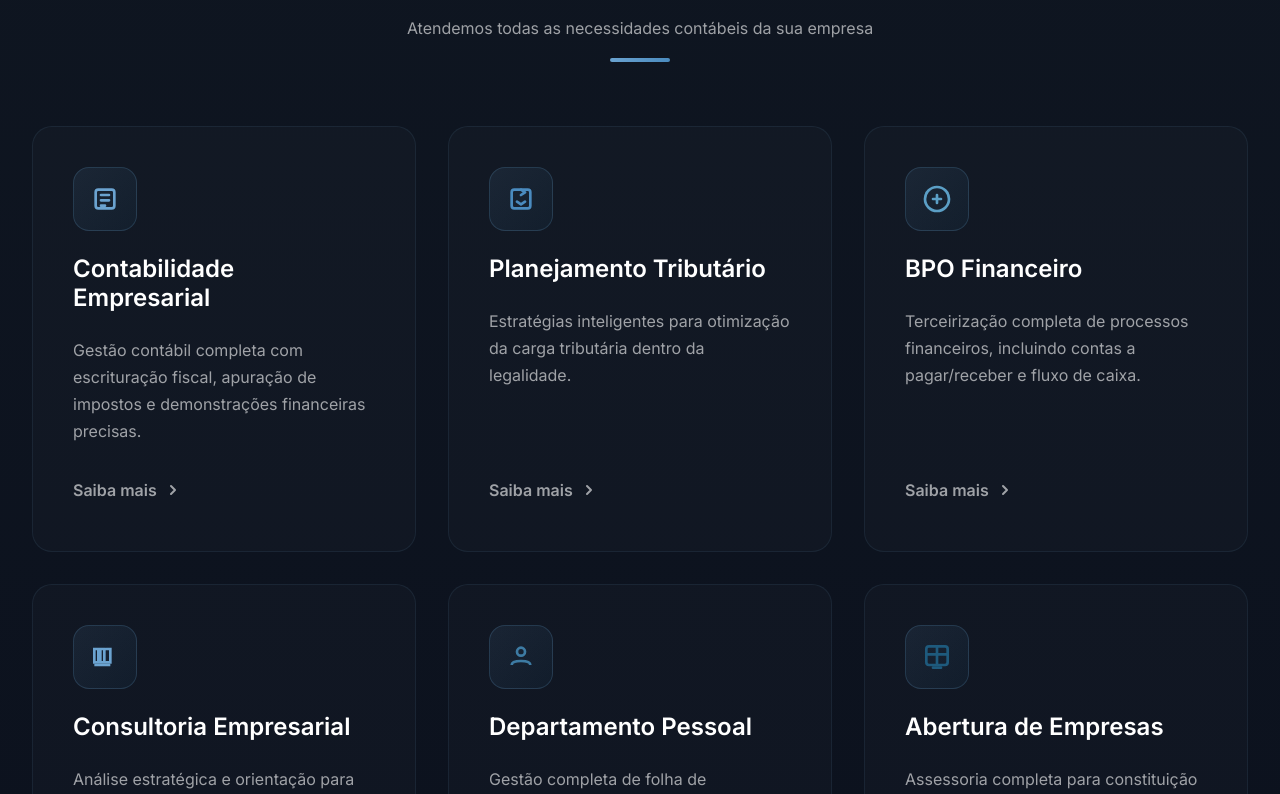
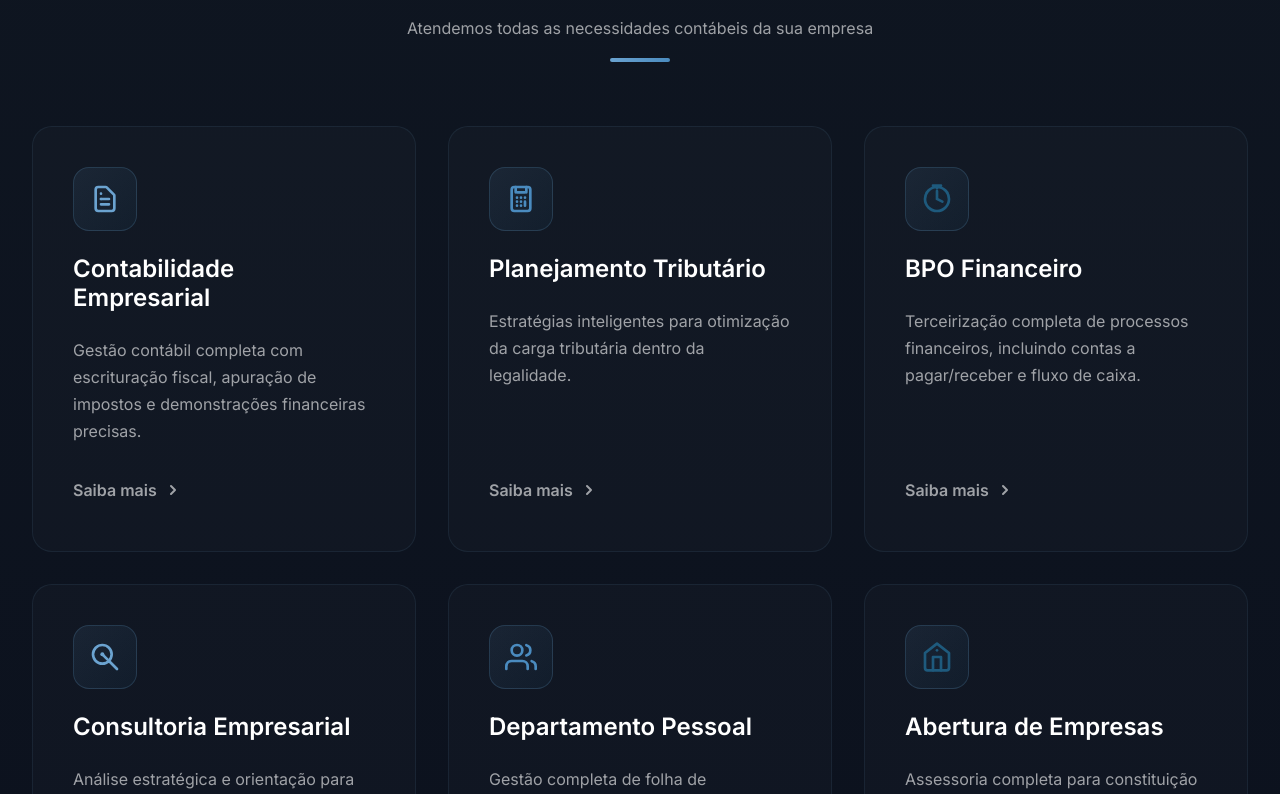
Before and after one commit to pedrojesusdev/Lumen-Contabilidade, a Next.js app: page / in a window 1280 px wide. Shown: the part 2666-3460 px from the top of the page. Built offline with nearby package versions, Linux system fonts and the light colour scheme.

Commit message:
Atualizando dados, tentativa de adicionar envio de email através do router e favicon

```diff
--- /dev/null
+++ b/app/api/send-email/route.ts
@@ -0,0 +1,49 @@
+import { NextRequest, NextResponse } from 'next/server'
+
+export const runtime = 'edge'
+
+export async function POST(request: NextRequest) {
+  try {
+    const { name, email, message } = await request.json()
+
+    // Validação básica
+    if (!name || !email || !message) {
+      return NextResponse.json(
+        { error: 'Todos os campos são obrigatórios' },
+        { status: 400 }
+      )
+    }
+
+    // Usando FormSubmit - envia para pa04052007@gmail.com
+    const formData = new FormData()
+    formData.append('name', name)
+    formData.append('email', email)
+    formData.append('message', message)
+    formData.append('_subject', `Novo contato de ${name} - Lúmen Contabilidade`)
+    formData.append('_template', 'table')
+    formData.append('_captcha', 'false')
+
+    // Enviar para FormSubmit
+    const response = await fetch('https://formsubmit.co/pa04052007@gmail.com', {
+      method: 'POST',
+      body: formData,
+    })
+
+    if (!response.ok) {
+      const text = await response.text().catch(() => '')
+      console.error('FormSubmit response error:', response.status, text)
+      return NextResponse.json(
+        { error: 'Falha ao enviar email', details: text },
+        { status: response.status || 502 }
+      )
+    }
+
+    return NextResponse.json({ success: true, message: 'Email enviado com sucesso!' }, { status: 200 })
+  } catch (error) {
+    console.error('Erro ao enviar email:', error)
+    return NextResponse.json(
+      { error: 'Erro ao enviar email. Tente novamente.' },
+      { status: 500 }
+    )
+  }
+}
--- a/app/layout.tsx
+++ b/app/layout.tsx
@@ -17,6 +17,7 @@ export const metadata: Metadata = {
     title: 'Lúmen Contabilidade Enterprise',
     description: 'Soluções contábeis completas para empresas',
     type: 'website',
+    images: ['../public/Marca_Lumen_perfil_fundo_azul-removebg-preview.png'],
   },
 }
 
--- a/components/css/Contact.module.css
+++ b/components/css/Contact.module.css
@@ -347,6 +347,29 @@
 }
 
 /* ============================================
+   MENSAGEM DE ERRO
+   ============================================ */
+.errorMessage {
+  display: flex;
+  align-items: center;
+  gap: 1rem;
+  padding: 1.125rem 1.5rem;
+  background: rgba(239, 68, 68, 0.1);
+  color: #F87171;
+  font-size: var(--font-size-sm);
+  font-weight: 500;
+  border-radius: 12px;
+  border: 1px solid rgba(239, 68, 68, 0.3);
+  animation: slideInUp 0.5s cubic-bezier(0.16, 1, 0.3, 1);
+}
+
+.errorMessage svg {
+  width: 24px;
+  height: 24px;
+  flex-shrink: 0;
+}
+
+/* ============================================
    RESPONSIVIDADE
    ============================================ */
 @media (max-width: 968px) {
--- a/components/css/Hero.module.css
+++ b/components/css/Hero.module.css
@@ -401,7 +401,7 @@
    ============================================ */
 .scrollIndicator {
   position: absolute;
-  bottom: 2rem;
+  bottom: 3rem;
   left: 50%;
   transform: translateX(-50%);
   display: flex;
@@ -410,6 +410,7 @@
   gap: 0.75rem;
   opacity: 0;
   transition: opacity 0.8s ease 1.2s;
+  z-index: 10;
 }
 
 .hero.loaded .scrollIndicator {
--- a/components/pages/Contact.tsx
+++ b/components/pages/Contact.tsx
@@ -17,19 +17,41 @@ export default function Contact() {
   const [status, setStatus] = useState<'idle' | 'sending' | 'success' | 'error'>('idle')
 
   const handleSubmit = async (e: React.FormEvent) => {
-    e.preventDefault()
-    setStatus('sending')
+  e.preventDefault()
+  setStatus('sending')
 
-    // Simular envio
-    setTimeout(() => {
+  try {
+    const response = await fetch('/api/send-email', {
+      method: 'POST',
+      headers: {
+        'Content-Type': 'application/json',
+      },
+      body: JSON.stringify(formData),
+    })
+
+    const data = await response.json()
+
+    if (response.ok) {
       setStatus('success')
       setFormData({ name: '', email: '', message: '' })
 
       setTimeout(() => {
         setStatus('idle')
       }, 5000)
-    }, 1500)
+    } else {
+      setStatus('error')
+      setTimeout(() => {
+        setStatus('idle')
+      }, 5000)
+    }
+  } catch (error) {
+    console.error('Erro:', error)
+    setStatus('error')
+    setTimeout(() => {
+      setStatus('idle')
+    }, 5000)
   }
+}
 
   const handleChange = (e: React.ChangeEvent<HTMLInputElement | HTMLTextAreaElement>) => {
     setFormData({
@@ -186,6 +208,14 @@ export default function Contact() {
                   <span>Mensagem enviada com sucesso! Entraremos em contato em breve.</span>
                 </div>
               )}
+              {status === 'error' && (
+              <div className={styles.errorMessage}>
+                <svg viewBox="0 0 24 24" fill="none">
+                  <path d="M12 8v4m0 4h.01M21 12a9 9 0 11-18 0 9 9 0 0118 0z" stroke="currentColor" strokeWidth="2" strokeLinecap="round" strokeLinejoin="round"/>
+                </svg>
+              <span>Erro ao enviar mensagem. Tente novamente ou entre em contato por email.</span>
+            </div>
+          )}
             </form>
           </div>
         </div>
--- a/components/pages/Services.tsx
+++ b/components/pages/Services.tsx
@@ -14,8 +14,8 @@ export default function Services() {
       description: 'Gestão contábil completa com escrituração fiscal, apuração de impostos e demonstrações financeiras precisas.',
       icon: (
       <svg viewBox="0 0 24 24" fill="none" xmlns="http://www.w3.org/2000/svg">
-          <rect x="5" y="5" width="14" height="14" rx="2" stroke="currentColor" strokeWidth="2"/>
-          <path d="M9 9h6M9 13h6M9 17h3" stroke="currentColor" strokeWidth="2" strokeLinecap="round"/>
+        <path d="M9 12h6m-6 4h6m2 5H7a2 2 0 01-2-2V5a2 2 0 012-2h5.586a1 1 0 01.707.293l5.414 5.414a1 1 0 01.293.707V19a2 2 0 01-2 2z" stroke="currentColor" strokeWidth="2" strokeLinecap="round" strokeLinejoin="round"/>
+        <path d="M9 8h.01M9 12h.01" stroke="currentColor" strokeWidth="2" strokeLinecap="round"/>
       </svg>
     ),
       color: '#6BA3D0'
@@ -25,8 +25,9 @@ export default function Services() {
       description: 'Estratégias inteligentes para otimização da carga tributária dentro da legalidade.',
       icon: (
       <svg viewBox="0 0 24 24" fill="none" xmlns="http://www.w3.org/2000/svg">
-          <path d="M7 5h10a2 2 0 012 2v10a2 2 0 01-2 2H7a2 2 0 01-2-2V7a2 2 0 012-2z" stroke="currentColor" strokeWidth="2"/>
-          <path d="M12 9l3-2-3-2M9 14l3 2 3-2" stroke="currentColor" strokeWidth="2" strokeLinecap="round" strokeLinejoin="round"/>
+        <path d="M9 7h6m0 10v-3m-3 3h.01M9 17h.01M9 14h.01M12 14h.01M15 11h.01M12 11h.01M9 11h.01" stroke="currentColor" strokeWidth="2" strokeLinecap="round" strokeLinejoin="round"/>
+        <path d="M7 21h10a2 2 0 002-2V5a2 2 0 00-2-2H7a2 2 0 00-2 2v14a2 2 0 002 2z" stroke="currentColor" strokeWidth="2"/>
+        <path d="M16 3v4M8 3v4" stroke="currentColor" strokeWidth="2" strokeLinecap="round"/>
       </svg>
     ),
       color: '#4A8BBF'
@@ -37,18 +38,20 @@ export default function Services() {
       icon: (
       <svg viewBox="0 0 24 24" fill="none" xmlns="http://www.w3.org/2000/svg">
         <circle cx="12" cy="12" r="9" stroke="currentColor" strokeWidth="2"/>
-          <path d="M9 12h6M12 9v6" stroke="currentColor" strokeWidth="2" strokeLinecap="round"/>
+        <path d="M12 6v6l4 2" stroke="currentColor" strokeWidth="2" strokeLinecap="round"/>
+        <path d="M9 2h6M12 2v2" stroke="currentColor" strokeWidth="2" strokeLinecap="round"/>
       </svg>
     ),
-      color: '#5B9FC6'
+    color: '#1E5A7D'
   },
     {
       title: 'Consultoria Empresarial',
       description: 'Análise estratégica e orientação para tomada de decisões que impulsionam o crescimento.',
       icon: (
       <svg viewBox="0 0 24 24" fill="none" xmlns="http://www.w3.org/2000/svg">
-          <path d="M4 6h3v10H4zM8.5 6h3v10h-3zM13 6h3v10h-3" stroke="currentColor" strokeWidth="2" strokeLinecap="round"/>
-          <line x1="4" y1="18" x2="16" y2="18" stroke="currentColor" strokeWidth="2"/>
+        <path d="M21 21l-6-6m2-5a7 7 0 11-14 0 7 7 0 0114 0z" stroke="currentColor" strokeWidth="2" strokeLinecap="round" strokeLinejoin="round"/>
+        <path d="M10 10l4 4" stroke="currentColor" strokeWidth="2" strokeLinecap="round"/>
+        <circle cx="10" cy="10" r="1.5" fill="currentColor"/>
       </svg>
     ),
       color: '#6BA3D0'
@@ -58,20 +61,21 @@ export default function Services() {
       description: 'Gestão completa de folha de pagamento, encargos trabalhistas e compliance trabalhista.',
       icon: (
       <svg viewBox="0 0 24 24" fill="none" xmlns="http://www.w3.org/2000/svg">
-          <circle cx="12" cy="8" r="3" stroke="currentColor" strokeWidth="2"/>
-          <path d="M5 18c0-2 2-3 7-3s7 1 7 3" stroke="currentColor" strokeWidth="2"/>
+        <path d="M17 21v-2a4 4 0 00-4-4H5a4 4 0 00-4 4v2" stroke="currentColor" strokeWidth="2" strokeLinecap="round" strokeLinejoin="round"/>
+        <circle cx="9" cy="7" r="4" stroke="currentColor" strokeWidth="2"/>
+        <path d="M23 21v-2a4 4 0 00-3-3.87M16 3.13a4 4 0 010 7.75" stroke="currentColor" strokeWidth="2" strokeLinecap="round" strokeLinejoin="round"/>
       </svg>
     ),
-      color: '#3D7BA3'
+      color: '#4A8BBF'
     },
     {
       title: 'Abertura de Empresas',
       description: 'Assessoria completa para constituição de empresas e escolha do regime tributário ideal.',
       icon: (
       <svg viewBox="0 0 24 24" fill="none" xmlns="http://www.w3.org/2000/svg">
-          <rect x="4" y="4" width="16" height="14" rx="2" stroke="currentColor" strokeWidth="2"/>
-          <path d="M12 4v14M4 10h16" stroke="currentColor" strokeWidth="2"/>
-          <path d="M9 20h6" stroke="currentColor" strokeWidth="2" strokeLinecap="round"/>
+        <path d="M3 9l9-7 9 7v11a2 2 0 01-2 2H5a2 2 0 01-2-2z" stroke="currentColor" strokeWidth="2" strokeLinecap="round" strokeLinejoin="round"/>
+        <path d="M9 22V12h6v10" stroke="currentColor" strokeWidth="2" strokeLinecap="round" strokeLinejoin="round"/>
+        <circle cx="12" cy="7" r="1" fill="currentColor"/>
       </svg>
     ),
       color: '#1E5A7D'
```
Also changed, not shown: public/images/Marca_Lumen_perfil_fundo_azul-removebg-preview.png (added). Lines whose indentation alone changed are shown as unchanged.
